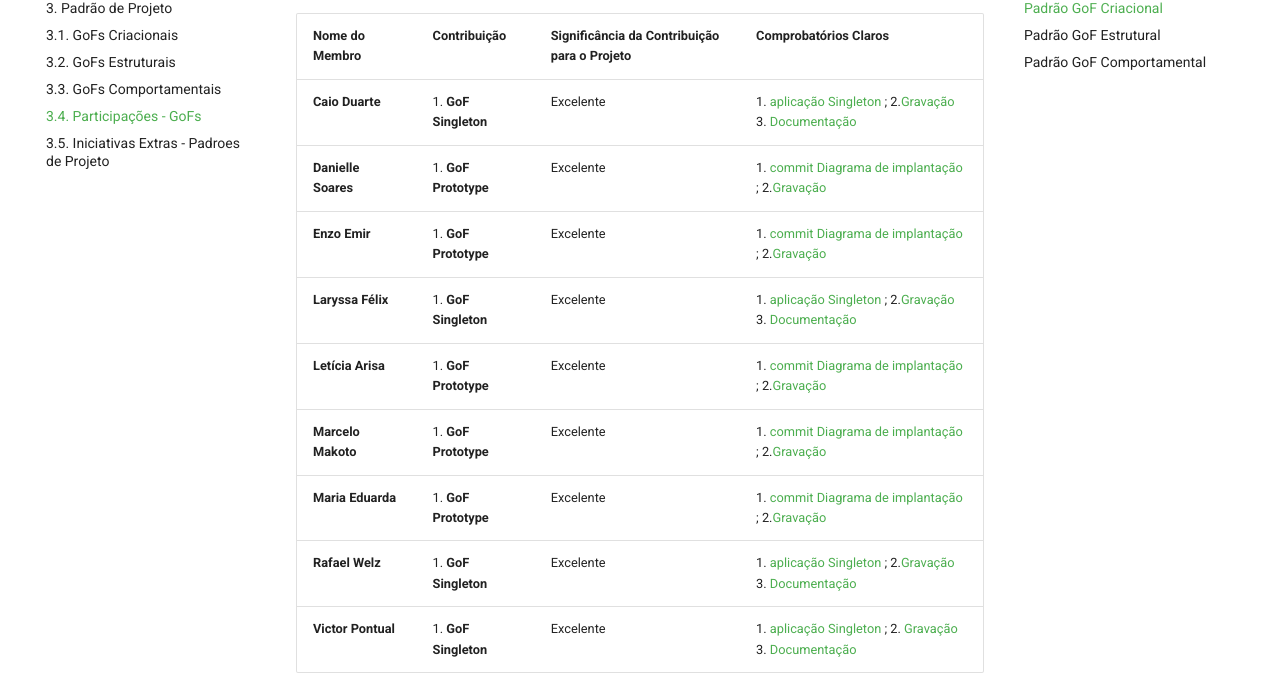
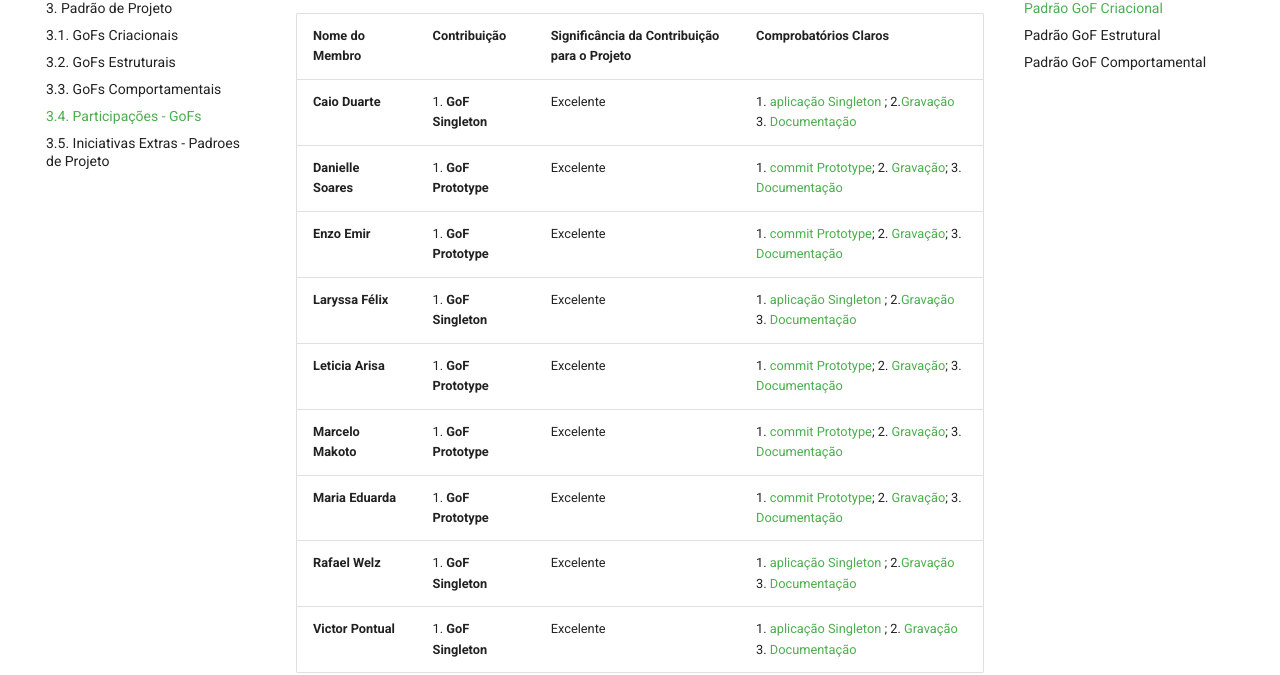
Before and after one commit to UnBArqDsw2025-2-Turma01/2025.2-T01-G1_JogoDigital_Entrega_03, an MkDocs documentation site: the page built from docs/PadroesDeProjeto/3.4.ParticipacoesPadroes.md, in a window 1280 px wide and 1400 px high, scrolled down 324 px. Shown: the part 100-775 px from the top of the window. Built offline with MkDocs 1.6.1 and Material for MkDocs 9.7.7, drawn with Linux system fonts in a browser that asks for light colours; some of the changed text lies outside the part shown.

Commit message:
update: Tabela de participação Criacional

```diff
--- a/docs/PadroesDeProjeto/3.4.ParticipacoesPadroes.md
+++ b/docs/PadroesDeProjeto/3.4.ParticipacoesPadroes.md
@@ -9,12 +9,12 @@ O desenvolvedor que fez o commit final agiu como catalisador. As discussões, re
 | Nome do Membro  | Contribuição | Significância da Contribuição para o Projeto | Comprobatórios Claros |
 | --------------- | ------------ | -------------------------------------------- | --------------------- |
 | **Caio Duarte**     | 1. **GoF Singleton**  | Excelente  |  1. [aplicação Singleton](https://github.com/UnBArqDsw2025-2-Turma01/2025.2-T01-G1_JogoDigital/commit/3169668b0520cfbfbe8605f891a132ded461d499) ; 2.[Gravação](https://www.youtube.com/watch?v=RtJ-M3CTaQI&t=1s) 3. [Documentação](https://github.com/UnBArqDsw2025-2-Turma01/2025.2-T01-G1_JogoDigital_Entrega_03/commit/ebcc257d9f5c15c7dfdabb3bf23b5314db168f5a)  |
-| **Danielle Soares** | 1. **GoF Prototype**  | Excelente  |  1. [commit Diagrama de implantação](https://github.com/UnBArqDsw2025-2-Turma01/2025.2-T01-G1_JogoDigital_Entrega_02/commit/53a195992e1eaaef60f93ebe71676c5b3474c292) ; 2.[Gravação](https://www.youtube.com/watch?v=IraLkD6UEac) |
-| **Enzo Emir**       | 1. **GoF Prototype**   | Excelente  |  1. [commit Diagrama de implantação](https://github.com/UnBArqDsw2025-2-Turma01/2025.2-T01-G1_JogoDigital_Entrega_02/commit/53a195992e1eaaef60f93ebe71676c5b3474c292) ; 2.[Gravação](https://www.youtube.com/watch?v=IraLkD6UEac) |
+| **Danielle Soares** | 1. **GoF Prototype**  | Excelente  |  1. [commit Prototype](https://github.com/UnBArqDsw2025-2-Turma01/2025.2-T01-G1_JogoDigital/commit/ebe37f3093d5edeff03c86bf059332516303e211); 2. [Gravação](https://www.youtube.com/watch?v=IraLkD6UEac); 3. [Documentação](https://github.com/UnBArqDsw2025-2-Turma01/2025.2-T01-G1_JogoDigital_Entrega_03/commit/05e8fdea6dee0df852addea865a609f7d73a673f)  |
+| **Enzo Emir**       | 1. **GoF Prototype**   | Excelente  |  1. [commit Prototype](https://github.com/UnBArqDsw2025-2-Turma01/2025.2-T01-G1_JogoDigital/commit/ebe37f3093d5edeff03c86bf059332516303e211); 2. [Gravação](https://www.youtube.com/watch?v=IraLkD6UEac); 3. [Documentação](https://github.com/UnBArqDsw2025-2-Turma01/2025.2-T01-G1_JogoDigital_Entrega_03/commit/05e8fdea6dee0df852addea865a609f7d73a673f)  |
 | **Laryssa Félix**   | 1. **GoF Singleton**      | Excelente                  |  1. [aplicação Singleton](https://github.com/UnBArqDsw2025-2-Turma01/2025.2-T01-G1_JogoDigital/commit/3169668b0520cfbfbe8605f891a132ded461d499) ; 2.[Gravação](https://www.youtube.com/watch?v=RtJ-M3CTaQI&t=1s) 3. [Documentação](https://github.com/UnBArqDsw2025-2-Turma01/2025.2-T01-G1_JogoDigital_Entrega_03/commit/ebcc257d9f5c15c7dfdabb3bf23b5314db168f5a)                        |
-| **Letícia Arisa**   | 1. **GoF Prototype**   | Excelente  |  1. [commit Diagrama de implantação](https://github.com/UnBArqDsw2025-2-Turma01/2025.2-T01-G1_JogoDigital_Entrega_02/commit/53a195992e1eaaef60f93ebe71676c5b3474c292) ; 2.[Gravação](https://www.youtube.com/watch?v=IraLkD6UEac) |
-| **Marcelo Makoto**  | 1. **GoF Prototype**   | Excelente  |  1. [commit Diagrama de implantação](https://github.com/UnBArqDsw2025-2-Turma01/2025.2-T01-G1_JogoDigital_Entrega_02/commit/53a195992e1eaaef60f93ebe71676c5b3474c292) ; 2.[Gravação](https://www.youtube.com/watch?v=IraLkD6UEac) |
-| **Maria Eduarda**  |  1. **GoF Prototype**    | Excelente  |  1. [commit Diagrama de implantação](https://github.com/UnBArqDsw2025-2-Turma01/2025.2-T01-G1_JogoDigital_Entrega_02/commit/53a195992e1eaaef60f93ebe71676c5b3474c292) ; 2.[Gravação](https://www.youtube.com/watch?v=IraLkD6UEac) |
+| **Leticia Arisa**   | 1. **GoF Prototype**   | Excelente  |  1. [commit Prototype](https://github.com/UnBArqDsw2025-2-Turma01/2025.2-T01-G1_JogoDigital/commit/ebe37f3093d5edeff03c86bf059332516303e211); 2. [Gravação](https://www.youtube.com/watch?v=IraLkD6UEac); 3. [Documentação](https://github.com/UnBArqDsw2025-2-Turma01/2025.2-T01-G1_JogoDigital_Entrega_03/commit/05e8fdea6dee0df852addea865a609f7d73a673f) |
+| **Marcelo Makoto**  | 1. **GoF Prototype**   | Excelente  |  1. [commit Prototype](https://github.com/UnBArqDsw2025-2-Turma01/2025.2-T01-G1_JogoDigital/commit/ebe37f3093d5edeff03c86bf059332516303e211); 2. [Gravação](https://www.youtube.com/watch?v=IraLkD6UEac); 3. [Documentação](https://github.com/UnBArqDsw2025-2-Turma01/2025.2-T01-G1_JogoDigital_Entrega_03/commit/05e8fdea6dee0df852addea865a609f7d73a673f)   |
+| **Maria Eduarda**  |  1. **GoF Prototype**    | Excelente  |  1. [commit Prototype](https://github.com/UnBArqDsw2025-2-Turma01/2025.2-T01-G1_JogoDigital/commit/ebe37f3093d5edeff03c86bf059332516303e211); 2. [Gravação](https://www.youtube.com/watch?v=IraLkD6UEac); 3. [Documentação](https://github.com/UnBArqDsw2025-2-Turma01/2025.2-T01-G1_JogoDigital_Entrega_03/commit/05e8fdea6dee0df852addea865a609f7d73a673f)  |
 | **Rafael Welz**     |1. **GoF Singleton**     | Excelente                  |  1. [aplicação Singleton](https://github.com/UnBArqDsw2025-2-Turma01/2025.2-T01-G1_JogoDigital/commit/3169668b0520cfbfbe8605f891a132ded461d499) ; 2.[Gravação](https://www.youtube.com/watch?v=RtJ-M3CTaQI&t=1s) 3. [Documentação](https://github.com/UnBArqDsw2025-2-Turma01/2025.2-T01-G1_JogoDigital_Entrega_03/commit/2f04990ef786f9bbbafaa32327e4468a83772b85)                       |
 | **Victor Pontual**  |1. **GoF Singleton**     | Excelente                  |  1. [aplicação Singleton](https://github.com/UnBArqDsw2025-2-Turma01/2025.2-T01-G1_JogoDigital/commit/3169668b0520cfbfbe8605f891a132ded461d499) ; 2. [Gravação](https://www.youtube.com/watch?v=RtJ-M3CTaQI&t=1s) 3. [Documentação](https://github.com/UnBArqDsw2025-2-Turma01/2025.2-T01-G1_JogoDigital_Entrega_03/commit/2f04990ef786f9bbbafaa32327e4468a83772b85)  |
 
@@ -27,7 +27,7 @@ O desenvolvedor que fez o commit final agiu como catalisador. As discussões, re
 | **Danielle Soares** | 1. **GoF Facade** | Excelente | 1. [Implementação InputHandler no MenuScreen e LevelSelectScreen](https://github.com/UnBArqDsw2025-2-Turma01/2025.2-T01-G1_JogoDigital/commit/131467c39def2350bffdbeb845960b5dc8ffd95e)<br>2. [Implementação InputHandler & ViewRenderer no DifficultScreen](https://github.com/UnBArqDsw2025-2-Turma01/2025.2-T01-G1_JogoDigital/commit/39c46e69635ec8c9feca3547bab829e7ac46cd9a)<br>3. [Commit de inserção de documentação](https://github.com/UnBArqDsw2025-2-Turma01/2025.2-T01-G1_JogoDigital_Entrega_03/commit/8a8927b99b2e48fe098412f0cf699d7ef2667095)<br>4. [Commit de opinião pessoal](https://github.com/UnBArqDsw2025-2-Turma01/2025.2-T01-G1_JogoDigital_Entrega_03/commit/c43a9dccf3c34b3157607900750144380b6daab8)<br>5. [Vídeo parte 1](https://www.youtube.com/watch?v=Jyx_49t3pEk)<br>6. [Vídeo parte 2](https://www.youtube.com/watch?v=5SWWsrv-F6s) |
 | **Enzo Emir**       | 1. **GoF Facade** | Excelente | 1. [Readequação para o padrão **GoF Facade**](https://github.com/UnBArqDsw2025-2-Turma01/2025.2-T01-G1_JogoDigital/commit/2406938f51092453e57f2f364e786c4e5e0a0326)<br>2. [Fix: LevelSelectScreen usando ViewRenderer](https://github.com/UnBArqDsw2025-2-Turma01/2025.2-T01-G1_JogoDigital/commit/cb0f9d372f5694217e04d5aa4dba5b00c51cc316)<br>3. [Commit de inserção de documentação](https://github.com/UnBArqDsw2025-2-Turma01/2025.2-T01-G1_JogoDigital_Entrega_03/commit/8a8927b99b2e48fe098412f0cf699d7ef2667095)<br>4. [Vídeo parte 1](https://www.youtube.com/watch?v=Jyx_49t3pEk)<br>5. [Vídeo parte 2](https://www.youtube.com/watch?v=5SWWsrv-F6s) |
 | **Laryssa Félix**  | 1. **GoF Composite**         |  Excelente                 |  1. [aplicação Composite](https://github.com/UnBArqDsw2025-2-Turma01/2025.2-T01-G1_JogoDigital/commit/c9ff4a4dda5f9822abe89e0c5df0dd85d887a83e); 2. [Gravação](https://www.youtube.com/watch?v=62f51kDLWNQ)                     |
-| **Letícia Arisa**   | 1. **GoF Facade** | Excelente | 1. [Update: menu pause](https://github.com/UnBArqDsw2025-2-Turma01/2025.2-T01-G1_JogoDigital/commit/2db9bce0d5b4d6b1e482bdf93a8f3929348d4afc)<br>2. [Feat: adicionar menu_config](https://github.com/UnBArqDsw2025-2-Turma01/2025.2-T01-G1_JogoDigital/commit/6c22f9d1c4bfec9c2d3cf3793237486ab275d6d9)<br>3. [Feat: adicionar menu configurações](https://github.com/UnBArqDsw2025-2-Turma01/2025.2-T01-G1_JogoDigital/commit/34cbb209f2e843950f751674b7e9d506aa005a38)<br>4. [Commit de inserção de documentação](https://github.com/UnBArqDsw2025-2-Turma01/2025.2-T01-G1_JogoDigital_Entrega_03/commit/8a8927b99b2e48fe098412f0cf699d7ef2667095)<br>5. [Commit de opinião pessoal](https://github.com/UnBArqDsw2025-2-Turma01/2025.2-T01-G1_JogoDigital_Entrega_03/commit/11ac4c14616eb07b57db75572defc1767b1aaac6#diff-aa8cd5f752a6da59a7a50bc00ef63c09ab5d0aba790eb98bb82a5361fc4de413)<br>6. [Vídeo parte 1](https://www.youtube.com/watch?v=Jyx_49t3pEk)<br>7. [Vídeo parte 2](https://www.youtube.com/watch?v=5SWWsrv-F6s) |
+| **Leticia Arisa**   | 1. **GoF Facade** | Excelente | 1. [Update: menu pause](https://github.com/UnBArqDsw2025-2-Turma01/2025.2-T01-G1_JogoDigital/commit/ed57b0817afa5141028df48e14363f71f4dd576c)<br>2. [Feat: adicionar menu_config](https://github.com/UnBArqDsw2025-2-Turma01/2025.2-T01-G1_JogoDigital/commit/ed57b0817afa5141028df48e14363f71f4dd576c)<br>3. [Feat: adicionar menu configurações](https://github.com/UnBArqDsw2025-2-Turma01/2025.2-T01-G1_JogoDigital/commit/34cbb209f2e843950f751674b7e9d506aa005a38)<br>4. [Commit de inserção de documentação](https://github.com/UnBArqDsw2025-2-Turma01/2025.2-T01-G1_JogoDigital_Entrega_03/commit/8a8927b99b2e48fe098412f0cf699d7ef2667095)<br>5. [Commit de opinião pessoal](https://github.com/UnBArqDsw2025-2-Turma01/2025.2-T01-G1_JogoDigital_Entrega_03/commit/11ac4c14616eb07b57db75572defc1767b1aaac6#diff-aa8cd5f752a6da59a7a50bc00ef63c09ab5d0aba790eb98bb82a5361fc4de413)<br>6. [Vídeo parte 1](https://www.youtube.com/watch?v=Jyx_49t3pEk)<br>7. [Vídeo parte 2](https://www.youtube.com/watch?v=5SWWsrv-F6s) |
 | **Marcelo Makoto**  | 1. **GoF Composite**        | Excelente           | 1. [aplicação Composite](https://github.com/UnBArqDsw2025-2-Turma01/2025.2-T01-G1_JogoDigital/commit/c9ff4a4dda5f9822abe89e0c5df0dd85d887a83e);  2. [Gravação](https://www.youtube.com/watch?v=62f51kDLWNQ)                       |
 | **Maria Eduarda**  | 1. **GoF Composite**        | Excelente           | 1. [aplicação Composite](https://github.com/UnBArqDsw2025-2-Turma01/2025.2-T01-G1_JogoDigital/commit/c9ff4a4dda5f9822abe89e0c5df0dd85d887a83e)  2. [Gravação](https://www.youtube.com/watch?v=62f51kDLWNQ)                     |
 | **Rafael Welz**     | 1. **GoF Composite**    |  Excelente                 |  1. [aplicação Composite](https://github.com/UnBArqDsw2025-2-Turma01/2025.2-T01-G1_JogoDigital/commit/c9ff4a4dda5f9822abe89e0c5df0dd85d887a83e);  2. [Gravação](https://www.youtube.com/watch?v=62f51kDLWNQ); 3. [Documentação](https://github.com/UnBArqDsw2025-2-Turma01/2025.2-T01-G1_JogoDigital_Entrega_03/commit/c6ba83e287b2020a2030d8ad13e6444259fc0855)                    |
@@ -38,12 +38,12 @@ O desenvolvedor que fez o commit final agiu como catalisador. As discussões, re
 
 | Nome do Membro  | Contribuição | Significância da Contribuição para o Projeto | Comprobatórios Claros |
 | --------------- | ------------ | -------------------------------------------- | --------------------- |
-| Caio Duarte     | 1. **GoF State**          |Excelente      | 1. [Gravação](https://youtu.be/lNZ9JtHjowE?si=zf8IN-2ZSAG_xt7e). 2. [commit implementação do GOF de States na lógica da entities](https://github.com/UnBArqDsw2025-2-Turma01/2025.2-T01-G1_JogoDigital/commit/77e74537512ae3314d3c3320cfc1404b0cdafb32). 3. [commit correção da animação de ataque do bicho papão](https://github.com/UnBArqDsw2025-2-Turma01/2025.2-T01-G1_JogoDigital/commit/a3c6bebf02041efb9118225c9eee9a550f330d28)                 |
-| Danielle Soares | 1. **GoF Iterator**           |Excelente      |  1. [commit da implementação do Iterator](https://github.com/UnBArqDsw2025-2-Turma01/2025.2-T01-G1_JogoDigital/commit/4bbbcbf77647a3be787e57045eed7f123f42b8a2). 2. [Gravação](https://youtu.be/ZHCbX79w1hM?si=7MNWOl4_AvdaeyKR)                 |
-| Enzo Emir       | 1. **GoF Strategy** |Excelente      | 1. [commit da implementação do Strategy](https://github.com/UnBArqDsw2025-2-Turma01/2025.2-T01-G1_JogoDigital/commit/13b8e1edb1b05dbb6774a11aff06fa127a4b2ebf#diff-aeec303fa3563daa287e185244b40eef414e8c497f50c65fba39d8cf23c84910). 2. [Gravação](https://youtu.be/QKZyKbrpQQ8?si=hm_XPD75T9GST_8P)                |
-| Laryssa Félix   | 1. **GoF Strategy**  |Excelente      | 1. [commit da implementação do Strategy](https://github.com/UnBArqDsw2025-2-Turma01/2025.2-T01-G1_JogoDigital/commit/13b8e1edb1b05dbb6774a11aff06fa127a4b2ebf#diff-aeec303fa3563daa287e185244b40eef414e8c497f50c65fba39d8cf23c84910). 2. [Gravação](https://youtu.be/QKZyKbrpQQ8?si=hm_XPD75T9GST_8P)|
-| Letícia Arisa   | 1. **GoF Iterator** |Excelente      | 1. [commit da implementação do Iterator](https://github.com/UnBArqDsw2025-2-Turma01/2025.2-T01-G1_JogoDigital/commit/4bbbcbf77647a3be787e57045eed7f123f42b8a2). 2. [Gravação](https://youtu.be/ZHCbX79w1hM?si=7MNWOl4_AvdaeyKR)                 |
-| Marcelo Makoto  | 1. **GoF State**    |Excelente      |  1. [Gravação](https://youtu.be/lNZ9JtHjowE?si=zf8IN-2ZSAG_xt7e). 2. [commit implementação do GOF de States na lógica da entities](https://github.com/UnBArqDsw2025-2-Turma01/2025.2-T01-G1_JogoDigital/commit/77e74537512ae3314d3c3320cfc1404b0cdafb32). 3. [commit correção da animação de ataque do bicho papão](https://github.com/UnBArqDsw2025-2-Turma01/2025.2-T01-G1_JogoDigital/commit/a3c6bebf02041efb9118225c9eee9a550f330d28) |
-| Maria Eduarda   | 1. **GoF Iterator**            |Excelente      |  1. [commit da implementação do Iterator](https://github.com/UnBArqDsw2025-2-Turma01/2025.2-T01-G1_JogoDigital/commit/4bbbcbf77647a3be787e57045eed7f123f42b8a2). 2. [Gravação](https://youtu.be/ZHCbX79w1hM?si=7MNWOl4_AvdaeyKR)                |
-| Rafael Welz     | 1. **GoF Strategy**    |Excelente      | 1. [commit da implementação do Strategy](https://github.com/UnBArqDsw2025-2-Turma01/2025.2-T01-G1_JogoDigital/commit/13b8e1edb1b05dbb6774a11aff06fa127a4b2ebf#diff-aeec303fa3563daa287e185244b40eef414e8c497f50c65fba39d8cf23c84910). 2. [Gravação](https://youtu.be/QKZyKbrpQQ8?si=hm_XPD75T9GST_8P)                 |
-| Victor Pontual  | 1. **GoF State**    |Excelente      | 1. [Gravação](https://youtu.be/lNZ9JtHjowE?si=zf8IN-2ZSAG_xt7e). 2. [commit implementação do GOF de States na lógica da entities](https://github.com/UnBArqDsw2025-2-Turma01/2025.2-T01-G1_JogoDigital/commit/77e74537512ae3314d3c3320cfc1404b0cdafb32). 3. [commit correção da animação de ataque do bicho papão](https://github.com/UnBArqDsw2025-2-Turma01/2025.2-T01-G1_JogoDigital/commit/a3c6bebf02041efb9118225c9eee9a550f330d28)     |
+| **Caio Duarte**     | 1. **GoF State**          |Excelente      | 1. [Gravação](https://youtu.be/lNZ9JtHjowE?si=zf8IN-2ZSAG_xt7e). 2. [commit implementação do GOF de States na lógica da entities](https://github.com/UnBArqDsw2025-2-Turma01/2025.2-T01-G1_JogoDigital/commit/77e74537512ae3314d3c3320cfc1404b0cdafb32). 3. [commit correção da animação de ataque do bicho papão](https://github.com/UnBArqDsw2025-2-Turma01/2025.2-T01-G1_JogoDigital/commit/a3c6bebf02041efb9118225c9eee9a550f330d28)                 |
+| **Danielle Soares** | 1. **GoF Iterator**           |Excelente      |  1. [commit da implementação do Iterator](https://github.com/UnBArqDsw2025-2-Turma01/2025.2-T01-G1_JogoDigital/commit/4bbbcbf77647a3be787e57045eed7f123f42b8a2). 2. [Gravação](https://youtu.be/ZHCbX79w1hM?si=7MNWOl4_AvdaeyKR); 3. [Documentação](https://github.com/UnBArqDsw2025-2-Turma01/2025.2-T01-G1_JogoDigital_Entrega_03/commit/11ac4c14616eb07b57db75572defc1767b1aaac6)                 |
+| **Enzo Emir**       | 1. **GoF Strategy** |Excelente      | 1. [commit da implementação do Strategy](https://github.com/UnBArqDsw2025-2-Turma01/2025.2-T01-G1_JogoDigital/commit/13b8e1edb1b05dbb6774a11aff06fa127a4b2ebf#diff-aeec303fa3563daa287e185244b40eef414e8c497f50c65fba39d8cf23c84910). 2. [Gravação](https://youtu.be/QKZyKbrpQQ8?si=hm_XPD75T9GST_8P)                |
+| **Laryssa Félix**   | 1. **GoF Strategy**  |Excelente      | 1. [commit da implementação do Strategy](https://github.com/UnBArqDsw2025-2-Turma01/2025.2-T01-G1_JogoDigital/commit/13b8e1edb1b05dbb6774a11aff06fa127a4b2ebf#diff-aeec303fa3563daa287e185244b40eef414e8c497f50c65fba39d8cf23c84910). 2. [Gravação](https://youtu.be/QKZyKbrpQQ8?si=hm_XPD75T9GST_8P)|
+| **Leticia Arisa**   | 1. **GoF Iterator** |Excelente      | 1. [commit da implementação do Iterator](https://github.com/UnBArqDsw2025-2-Turma01/2025.2-T01-G1_JogoDigital/commit/4bbbcbf77647a3be787e57045eed7f123f42b8a2). 2. [Gravação](https://youtu.be/ZHCbX79w1hM?si=7MNWOl4_AvdaeyKR); 3. [Documentação](https://github.com/UnBArqDsw2025-2-Turma01/2025.2-T01-G1_JogoDigital_Entrega_03/commit/11ac4c14616eb07b57db75572defc1767b1aaac6)                 |
+| **Marcelo Makoto**  | 1. **GoF State**    |Excelente      |  1. [Gravação](https://youtu.be/lNZ9JtHjowE?si=zf8IN-2ZSAG_xt7e). 2. [commit implementação do GOF de States na lógica da entities](https://github.com/UnBArqDsw2025-2-Turma01/2025.2-T01-G1_JogoDigital/commit/77e74537512ae3314d3c3320cfc1404b0cdafb32). 3. [commit correção da animação de ataque do bicho papão](https://github.com/UnBArqDsw2025-2-Turma01/2025.2-T01-G1_JogoDigital/commit/a3c6bebf02041efb9118225c9eee9a550f330d28) |
+| **Maria Eduarda**   | 1. **GoF Iterator**            |Excelente      |  1. [commit da implementação do Iterator](https://github.com/UnBArqDsw2025-2-Turma01/2025.2-T01-G1_JogoDigital/commit/4bbbcbf77647a3be787e57045eed7f123f42b8a2). 2. [Gravação](https://youtu.be/ZHCbX79w1hM?si=7MNWOl4_AvdaeyKR); 3. [Documentação](https://github.com/UnBArqDsw2025-2-Turma01/2025.2-T01-G1_JogoDigital_Entrega_03/commit/11ac4c14616eb07b57db75572defc1767b1aaac6)                |
+| **Rafael Welz**     | 1. **GoF Strategy**    |Excelente      | 1. [commit da implementação do Strategy](https://github.com/UnBArqDsw2025-2-Turma01/2025.2-T01-G1_JogoDigital/commit/13b8e1edb1b05dbb6774a11aff06fa127a4b2ebf#diff-aeec303fa3563daa287e185244b40eef414e8c497f50c65fba39d8cf23c84910). 2. [Gravação](https://youtu.be/QKZyKbrpQQ8?si=hm_XPD75T9GST_8P)                 |
+| **Victor Pontual**  | 1. **GoF State**    |Excelente      | 1. [Gravação](https://youtu.be/lNZ9JtHjowE?si=zf8IN-2ZSAG_xt7e). 2. [commit implementação do GOF de States na lógica da entities](https://github.com/UnBArqDsw2025-2-Turma01/2025.2-T01-G1_JogoDigital/commit/77e74537512ae3314d3c3320cfc1404b0cdafb32). 3. [commit correção da animação de ataque do bicho papão](https://github.com/UnBArqDsw2025-2-Turma01/2025.2-T01-G1_JogoDigital/commit/a3c6bebf02041efb9118225c9eee9a550f330d28)     |
```
